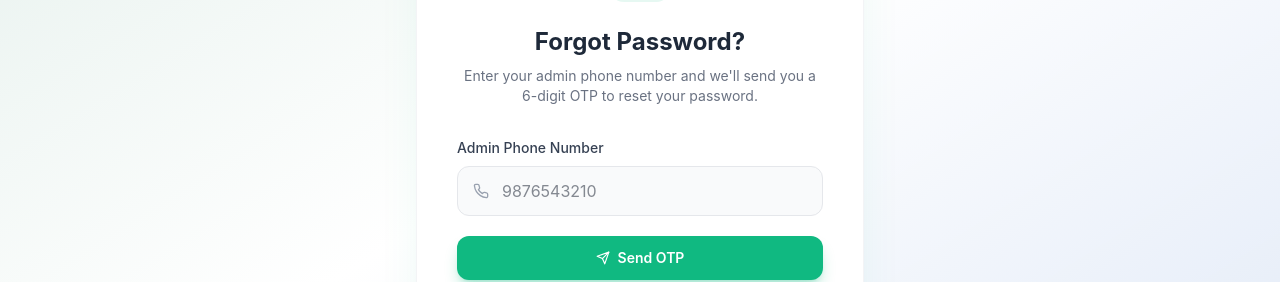
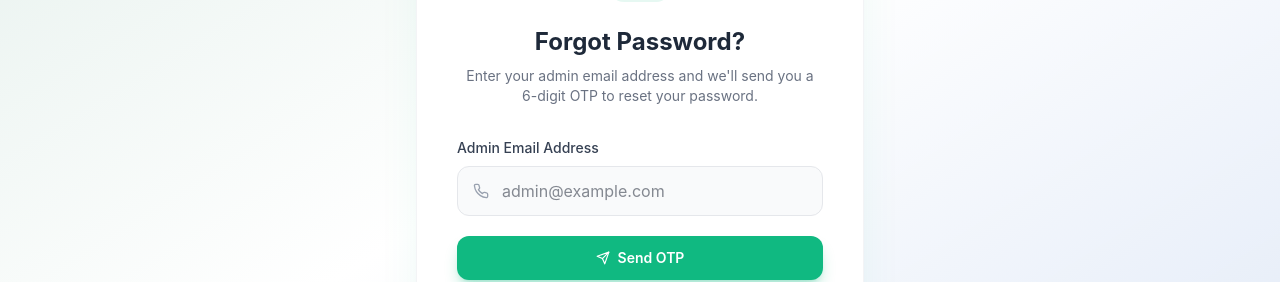
Before and after one commit to p-susmita22/crm-project, a React (Vite) app in the folder frontend/: page /forgot-password in a window 1280 px wide. Shown: the part 311-593 px from the top of the page. Built offline with nearby package versions, Linux system fonts and the light colour scheme; no server answers.

Commit message:
feat: migrate forgot password from SMS (2factor) to Email (nodemailer)

```diff
--- a/frontend/src/pages/ForgotPassword.jsx
+++ b/frontend/src/pages/ForgotPassword.jsx
@@ -6,18 +6,18 @@ import api from '../api/axios';
 import multimaartLogo from '../assets/multimaart-logo.png';
 
 const ForgotPassword = () => {
-  const [phone, setPhone] = useState('');
+  const [email, setEmail] = useState('');
   const [isSubmitting, setIsSubmitting] = useState(false);
   const navigate = useNavigate();
 
   const handleSubmit = async (e) => {
     e.preventDefault();
-    if (!phone) return;
+    if (!email) return;
     setIsSubmitting(true);
     try {
-      await api.post('/auth/forgot-password', { phone });
-      toast.success('OTP sent to your phone!');
-      navigate('/verify-otp', { state: { phone } });
+      await api.post('/auth/forgot-password', { email });
+      toast.success('OTP sent to your email!');
+      navigate('/verify-otp', { state: { email } });
     } catch (err) {
       toast.error(err.response?.data?.message || 'Failed to send OTP');
     } finally {
@@ -45,24 +45,24 @@ const ForgotPassword = () => {
 
           <h1 className="text-2xl font-bold text-center text-gray-800 dark:text-white mb-2">Forgot Password?</h1>
           <p className="text-sm text-gray-500 dark:text-gray-400 text-center mb-8">
-            Enter your admin phone number and we'll send you a 6-digit OTP to reset your password.
+            Enter your admin email address and we'll send you a 6-digit OTP to reset your password.
           </p>
 
           <form onSubmit={handleSubmit} className="space-y-5">
             <div>
               <label className="block text-sm font-medium text-gray-700 dark:text-gray-300 mb-2">
-                Admin Phone Number
+                Admin Email Address
               </label>
               <div className="relative">
                 <div className="absolute inset-y-0 left-0 pl-4 flex items-center pointer-events-none">
                   <FiPhone className="text-gray-400" />
                 </div>
                 <input
-                  type="tel"
+                  type="email"
                   required
-                  value={phone}
-                  onChange={(e) => setPhone(e.target.value)}
-                  placeholder="9876543210"
+                  value={email}
+                  onChange={(e) => setEmail(e.target.value)}
+                  placeholder="admin@example.com"
                   className="block w-full pl-11 pr-4 py-3 bg-gray-50 dark:bg-gray-700/50 border border-gray-200 dark:border-gray-600 rounded-xl text-gray-900 dark:text-white focus:ring-2 focus:ring-primary focus:border-transparent transition-all outline-none"
                 />
               </div>
--- a/frontend/src/pages/ResetPassword.jsx
+++ b/frontend/src/pages/ResetPassword.jsx
@@ -13,11 +13,11 @@ const ResetPassword = () => {
   const [isSubmitting, setIsSubmitting] = useState(false);
   const navigate = useNavigate();
   const location = useLocation();
-  const phone = location.state?.phone;
+  const email = location.state?.email;
 
   useEffect(() => {
-    if (!phone) navigate('/forgot-password', { replace: true });
-  }, [phone, navigate]);
+    if (!email) navigate('/forgot-password', { replace: true });
+  }, [email, navigate]);
 
   // Password rules validation
   const rules = [
@@ -37,7 +37,7 @@ const ResetPassword = () => {
     }
     setIsSubmitting(true);
     try {
-      await api.post('/auth/reset-password', { phone, newPassword });
+      await api.post('/auth/reset-password', { email, newPassword });
       toast.success('Password reset successfully! Please log in.');
       navigate('/login', { replace: true });
     } catch (err) {
```
Also changed, not shown: 2 other files (tests, documents, lock files or other folders).
